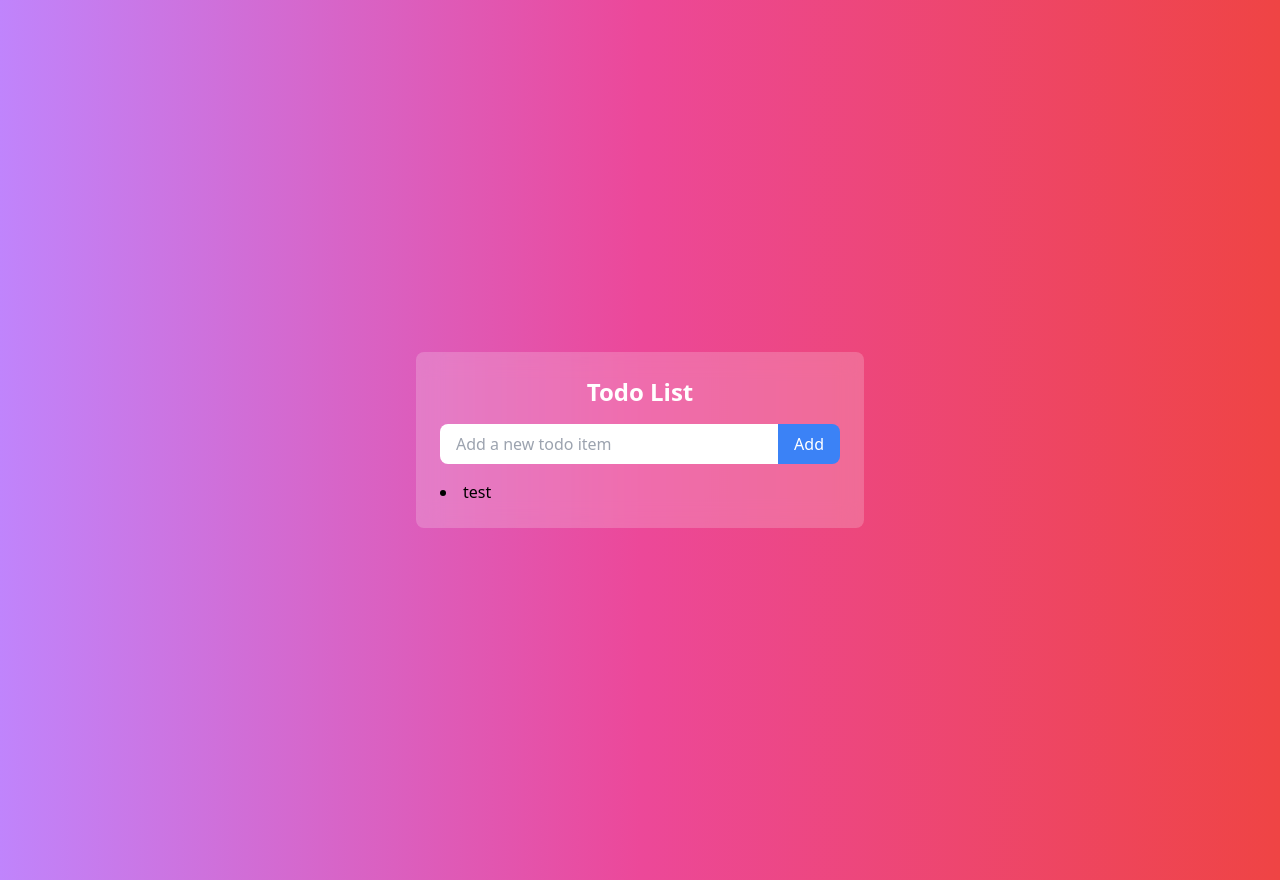
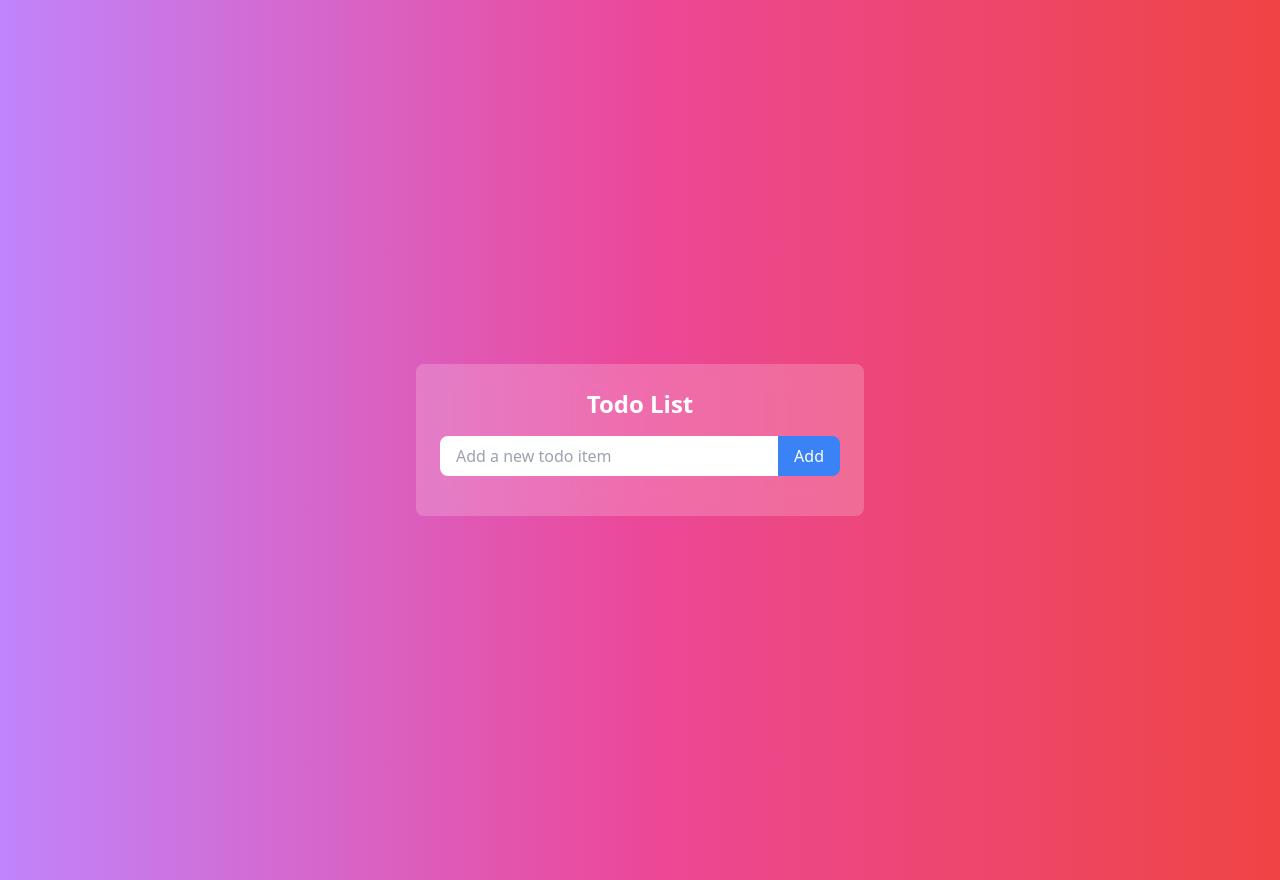
Before and after one commit to 1970Mr/first-todo-app-vue, a Vue app: page / in a window 1280 px wide. Built offline with nearby package versions, Linux system fonts and the light colour scheme.

Commit message:
Set addTodo for keydown enter

```diff
--- a/src/components/AddTodo.vue
+++ b/src/components/AddTodo.vue
@@ -1,6 +1,7 @@
 <template>
   <div class="flex mb-4">
     <input
+      @keydown.enter="addTodo"
       v-model="newTodo"
       type="text"
       placeholder="Add a new todo item"
@@ -23,7 +24,6 @@ const emit = defineEmits(['addTodo'])
 const newTodo = ref('')
 
 function addTodo() {
-  // console.log(newTodo.value)
   if(!newTodo.value.trim()) return
   emit('addTodo', {text: newTodo.value, id: generateUniqueID(), createdAt: Date.now()})
   newTodo.value = ''
--- a/src/components/TodoList.vue
+++ b/src/components/TodoList.vue
@@ -8,9 +8,8 @@
 <script setup>
 import AddTodo from '@/components/AddTodo.vue';
 import { ref } from 'vue'
-import { generateUniqueID } from '/src/utils/helpers.js'
 
-const todoList = ref([{text: 'test', id: generateUniqueID(), createdAt: Date.now()}]);
+const todoList = ref([]);
 
 function addTodo(data) {
   todoList.value.push(data)
```
